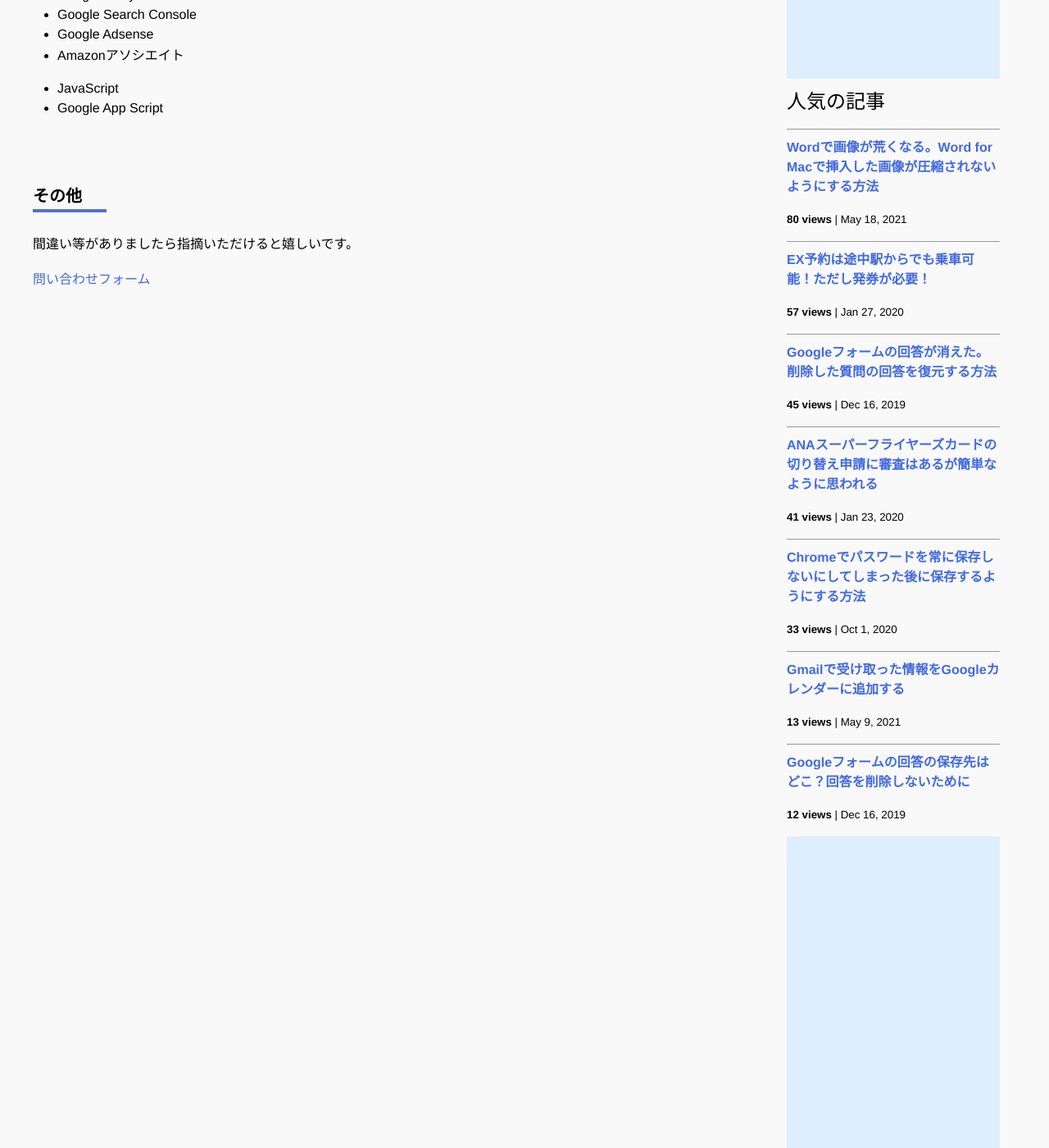
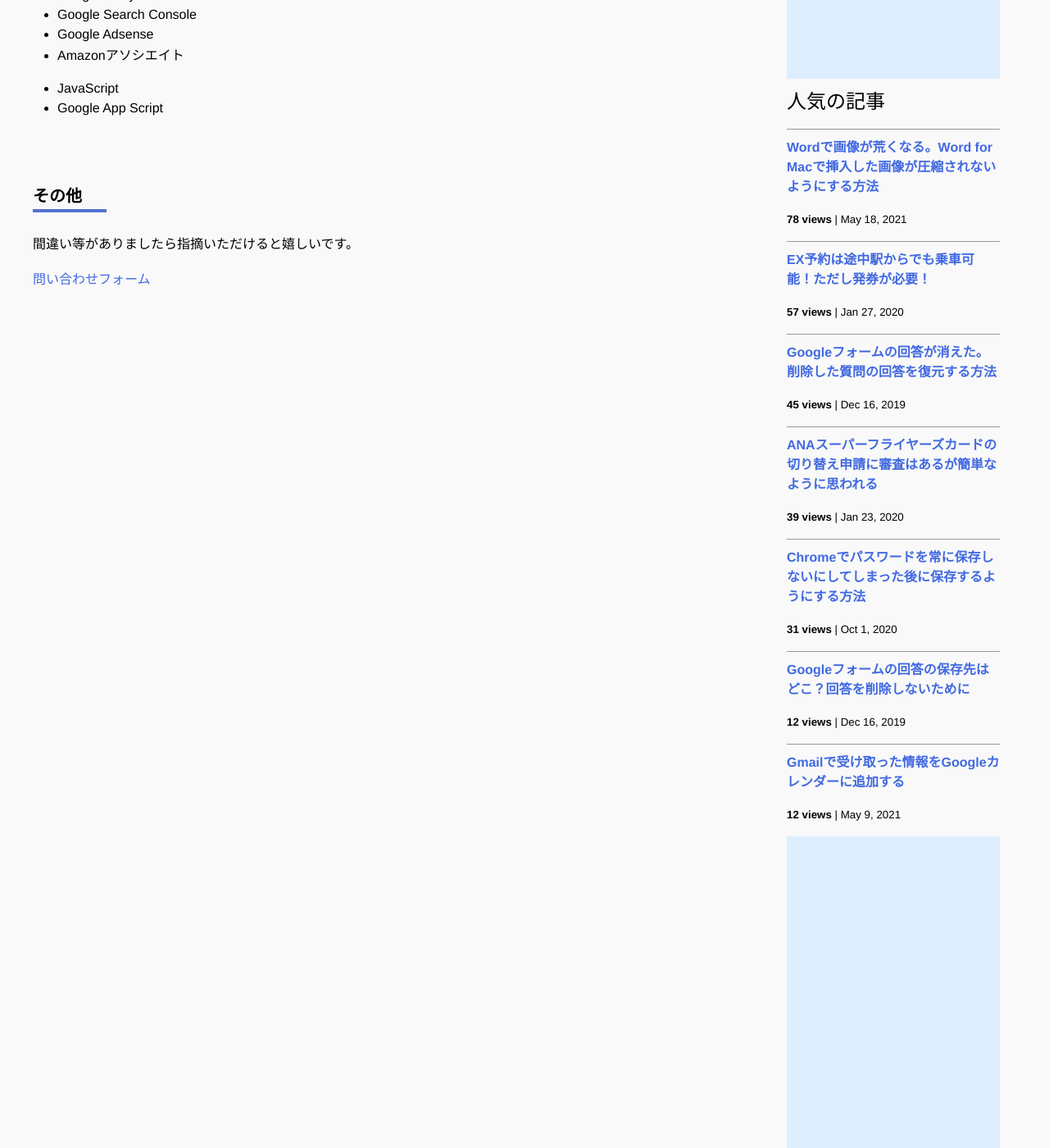
Before and after one commit to iwanaminami/shoyaiwaname, a Jekyll site: the page built from about.markdown, in a window 1280 px wide and 1400 px high, scrolled down 717 px. Shown: the whole window at 82% size. Built offline with Jekyll 4.4.1, drawn with Linux system fonts in a browser that asks for light colours; nearby versions of some CDN libraries; comment, search, counter and statistics services are not loaded.

Commit message:
chore(ga): update _data/popularposts.yml 20260209-0052

```diff
--- a/_data/popularposts.yml
+++ b/_data/popularposts.yml
@@ -1,17 +1,17 @@
 side:
-  - view: 80
+  - view: 78
     url: "/2021/05/18/image-compression-word.html"
   - view: 57
     url: "/2020/01/27/ex-rideontheway.html"
   - view: 45
     url: "/2019/12/16/restore-googleform.html"
-  - view: 41
+  - view: 39
     url: "/2020/01/23/sfc-judge.html"
-  - view: 33
+  - view: 31
     url: "/2020/10/01/googlepassword.html"
-  - view: 13
-    url: "/2021/05/09/gmailtocalendar.html"
   - view: 12
     url: "/2019/12/16/googleform-answers.html"
+  - view: 12
+    url: "/2021/05/09/gmailtocalendar.html"
   - view: 11
     url: "/"
```
